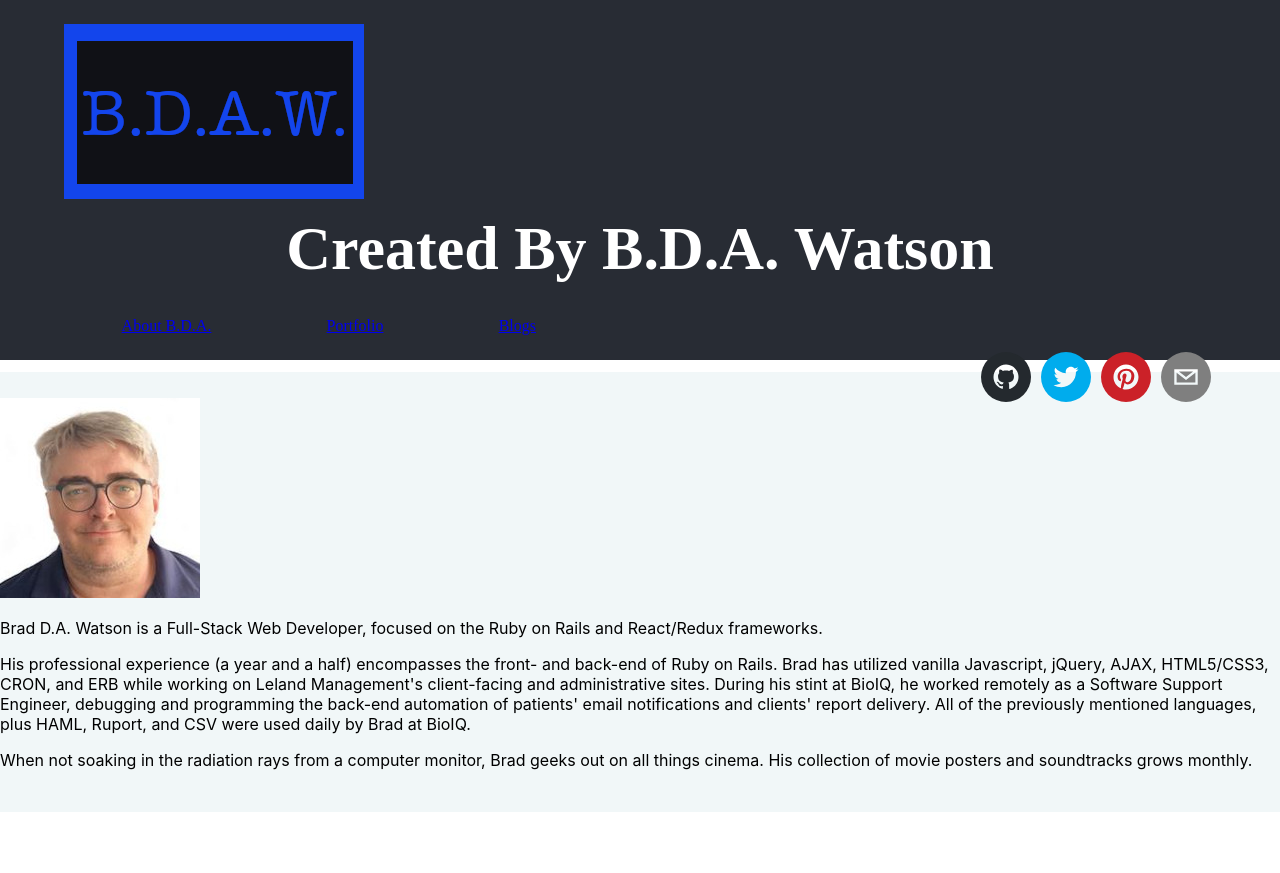
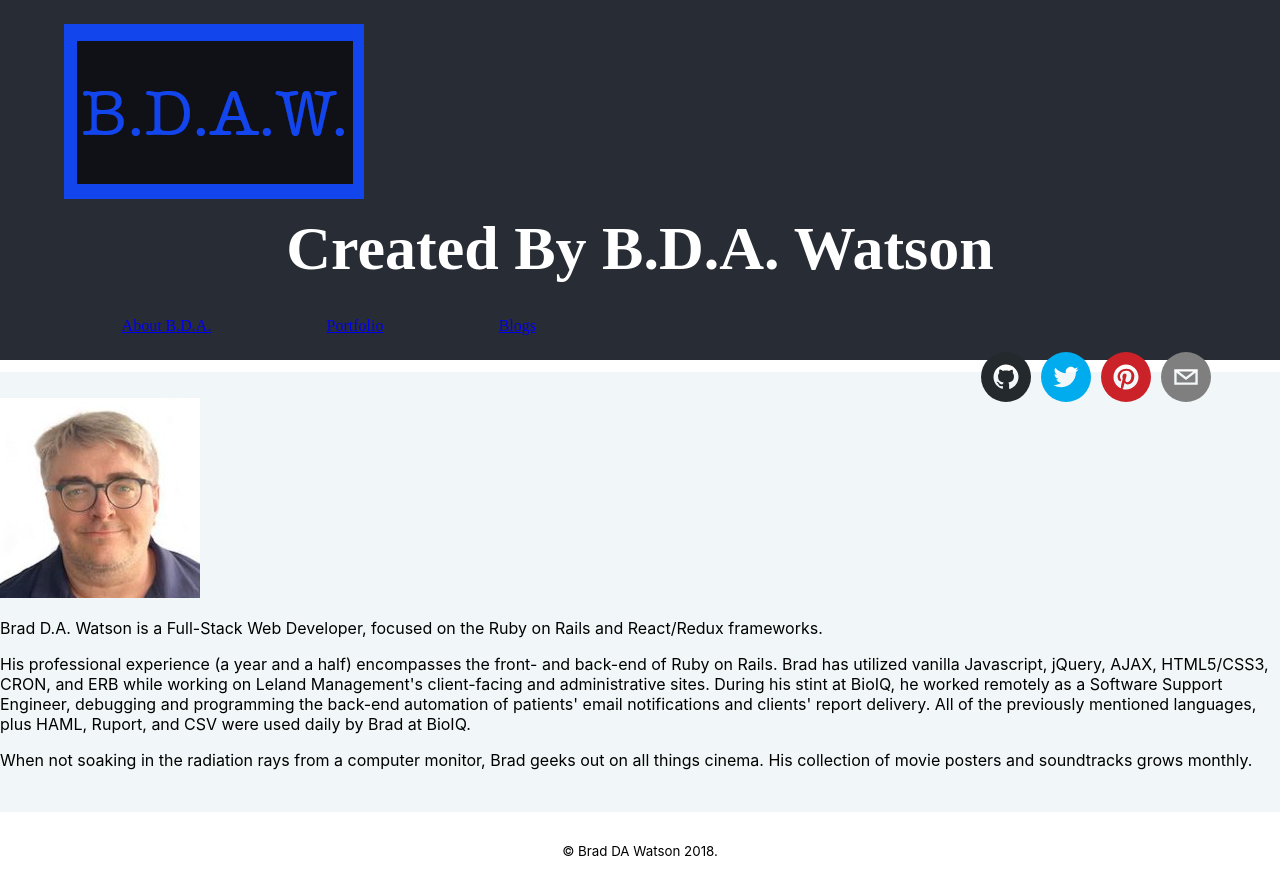
Before and after one commit to bwatson78/created-by-bda-watson, a React (Create React App) app: page / in a window 1280 px wide. Before the commit the page ends 812 px from the top, so only its background shows below. Built offline with nearby package versions, Linux system fonts and the light colour scheme; the HTML template or start-up script is replaced by a standard one; what webfontloader would draw is missing.

Commit message:
Adds node server file and footer.

```diff
--- a/package.json
+++ b/package.json
@@ -5,7 +5,10 @@
   "dependencies": {
     "bootstrap": "^4.3.1",
     "braces": "^2.3.2",
+    "express": "^4.17.1",
+    "express-favicon": "^2.0.1",
     "jquery": "^3.4.1",
+    "path": "^0.12.7",
     "react": "^16.8.4",
     "react-bootstrap": "^1.0.0-beta.9",
     "react-dom": "^16.8.4",
--- a/src/App.css
+++ b/src/App.css
@@ -52,7 +52,14 @@ a.social-icon {
 	width: 90%;
 }
 
-.img-fluid {
+.footie {
+	text-align: center;
+	padding: 1%;
+}
+
+.copyText {
+	margin-top: 1rem;
+	margin-bottom: unset;
 }
 
 @media (max-width: 1000px) {
--- a/src/App.js
+++ b/src/App.js
@@ -1,7 +1,8 @@
 import React, { Component } from 'react';
 import { BrowserRouter as Router } from "react-router-dom";
-import Header from "./containers/Header.js"
-import Routes from "./containers/Routes.js"
+import Header from "./containers/Header.js";
+import Routes from "./containers/Routes.js";
+import Footer from './Footer.js';
 import './App.css';
 
 class App extends Component {
@@ -10,6 +11,7 @@ class App extends Component {
       <Router className="App">
         <Header />
         <Routes />
+        <Footer />
       </Router>
     );
   }
--- /dev/null
+++ b/src/Footer.js
@@ -0,0 +1,14 @@
+import React from 'react';
+import Container from 'react-bootstrap/Container';
+
+const Footer = () => (
+	<footer>
+		<Container className="footie">
+			<p className="copyText">
+				<small>&copy; Brad DA Watson 2018.</small>
+			</p>
+		</Container>
+	</footer>
+);
+
+export default Footer;
```
Also changed, not shown: server.js (added, +16 -0 lines), 1 other file (tests, documents, lock files or other folders).
